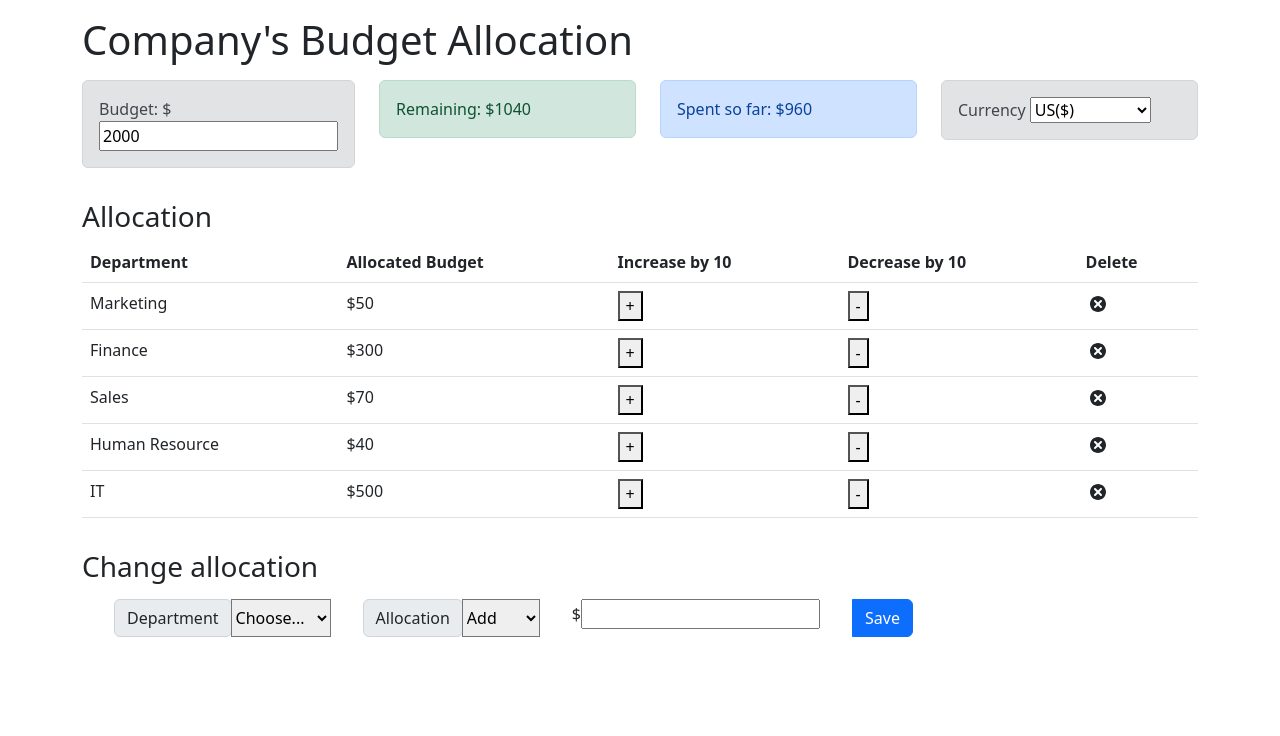
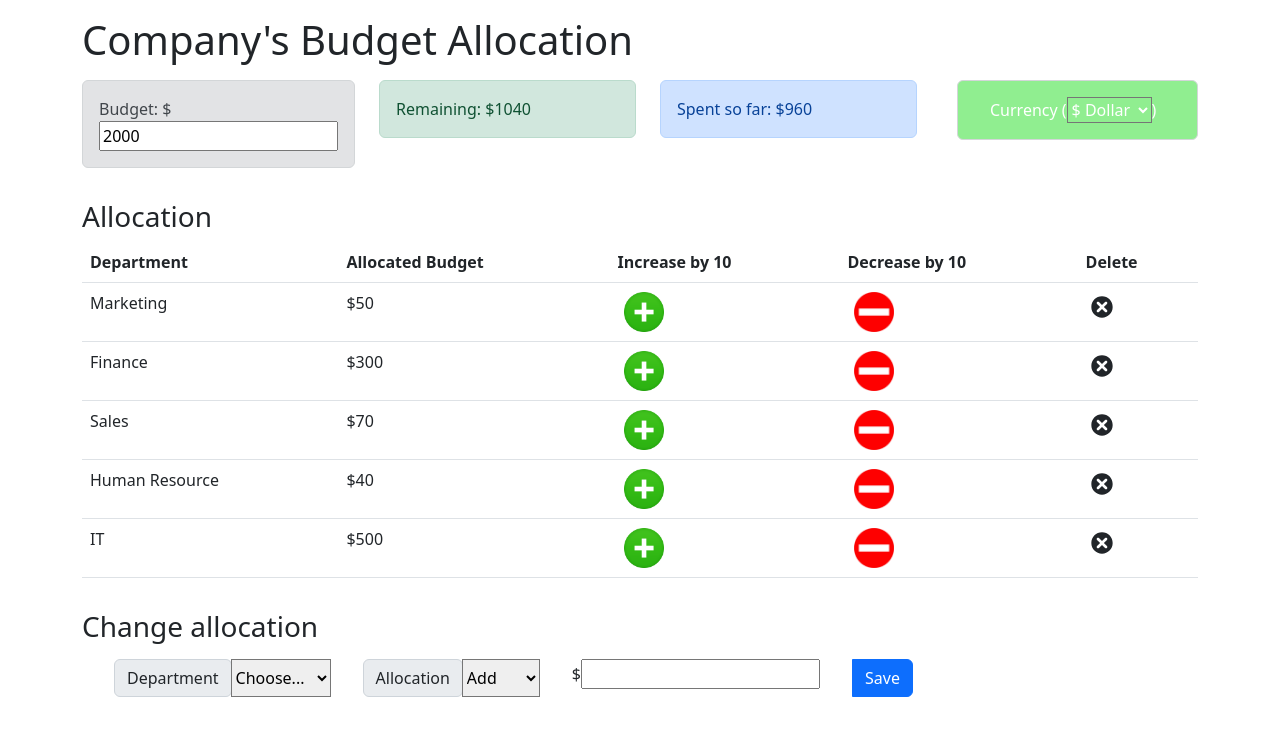
Before and after one commit to dracospitfire/Budget-App, a React (Create React App) app: page / in a window 1280 px wide. Shown: the top 736 px of the page. Built offline with nearby package versions, Linux system fonts and the light colour scheme.

Commit message:
added images to buttons

```diff
--- a/src/components/Currency.js
+++ b/src/components/Currency.js
@@ -1,5 +1,6 @@
 import React, { useContext } from 'react';
 import { AppContext } from '../context/AppContext';
+import './Style.css';
 
 const Currency = () => {
   const {dispatch } = useContext(AppContext);
@@ -11,17 +12,23 @@ const Currency = () => {
     }
 
   return (
-        <div className='alert alert-secondary'> Currency {
-      <select name="Currency" id="Currency" onChange={event=>changeCurrency(event.target.value)}>
-        <option value="$">US($)</option>
-        <option value="£">UK(£)</option>
-        <option value="₹">India(₹)</option>
-        <option value="€">Europe(€)</option>
-        <option value="CAD">Canada(CAD)</option>
-      </select>
-      }
+    <div className="alert alert-secondary"
+      style={{marginLeft: "1rem", backgroundColor: "lightgreen", color: "white"}}>
+      <label
+        style={{marginLeft: "1rem", backgroundColor: "lightgreen", color: "white"}}>
+        Currency (
+        <select name="hover_color" id="currency"
+          onChange={(event) => changeCurrency(event.target.value)}
+          style={{backgroundColor: "lightgreen", color: "white"}}>
+          <option style={{ color: "black" }} value="$">$ Dollar</option>
+          <option style={{ color: "black" }} value="£">£ Pound</option>
+          <option style={{ color: "black" }} value="€">€ Euro</option>
+          <option style={{ color: "black" }} value="₹">₹ Rupee</option>
+        </select>
+        )
+      </label>
     </div>
-    );
+	);
 };
 
 export default Currency;
--- a/src/components/ExpenseItem.js
+++ b/src/components/ExpenseItem.js
@@ -2,6 +2,9 @@
 import React, { useContext } from 'react';
 import { TiDelete } from 'react-icons/ti';
 import { AppContext } from '../context/AppContext';
+import "./Style.css" ;
+import plus from "../imgs/plus.png";
+import minus from "../imgs/minus.png";
 
 const ExpenseItem = (props) => {
     const { dispatch,Currency } = useContext(AppContext);
@@ -39,9 +42,15 @@ const ExpenseItem = (props) => {
         <tr>
         <td>{props.name}</td>
         <td>{Currency}{props.cost}</td>
-        <td><button onClick={event=> increaseAllocation(props.name)}>+</button></td>
-        <td><button onClick={event=> decreaseAllocation(props.name)}>-</button></td>
-        <td><TiDelete size='1.5em' onClick={handleDeleteExpense}></TiDelete></td>
+        <td><button className="transparent-button" onClick={event => increaseAllocation(props.name)}>
+                <img src={plus} alt="plus" width="40"/>
+            </button>
+        </td>
+        <td><button className="transparent-button" onClick={event => decreaseAllocation(props.name)}>
+                <img src={minus} alt="minus" width="40"/>
+            </button>
+        </td>
+        <td><TiDelete size='2em' onClick={handleDeleteExpense}></TiDelete></td>
         </tr>
     );
 };
--- /dev/null
+++ b/src/components/Style.css
@@ -0,0 +1,12 @@
+.transparent-button {
+    background-color: transparent;
+    border: none;
+  }
+
+.custom-select:hover {
+    background-color: white;
+  }
+
+.hover_color:hover {
+    background-color: red; border:1px solid red
+}
```
Also changed, not shown: src/imgs/minus.png (added), src/imgs/plus.png (added).
